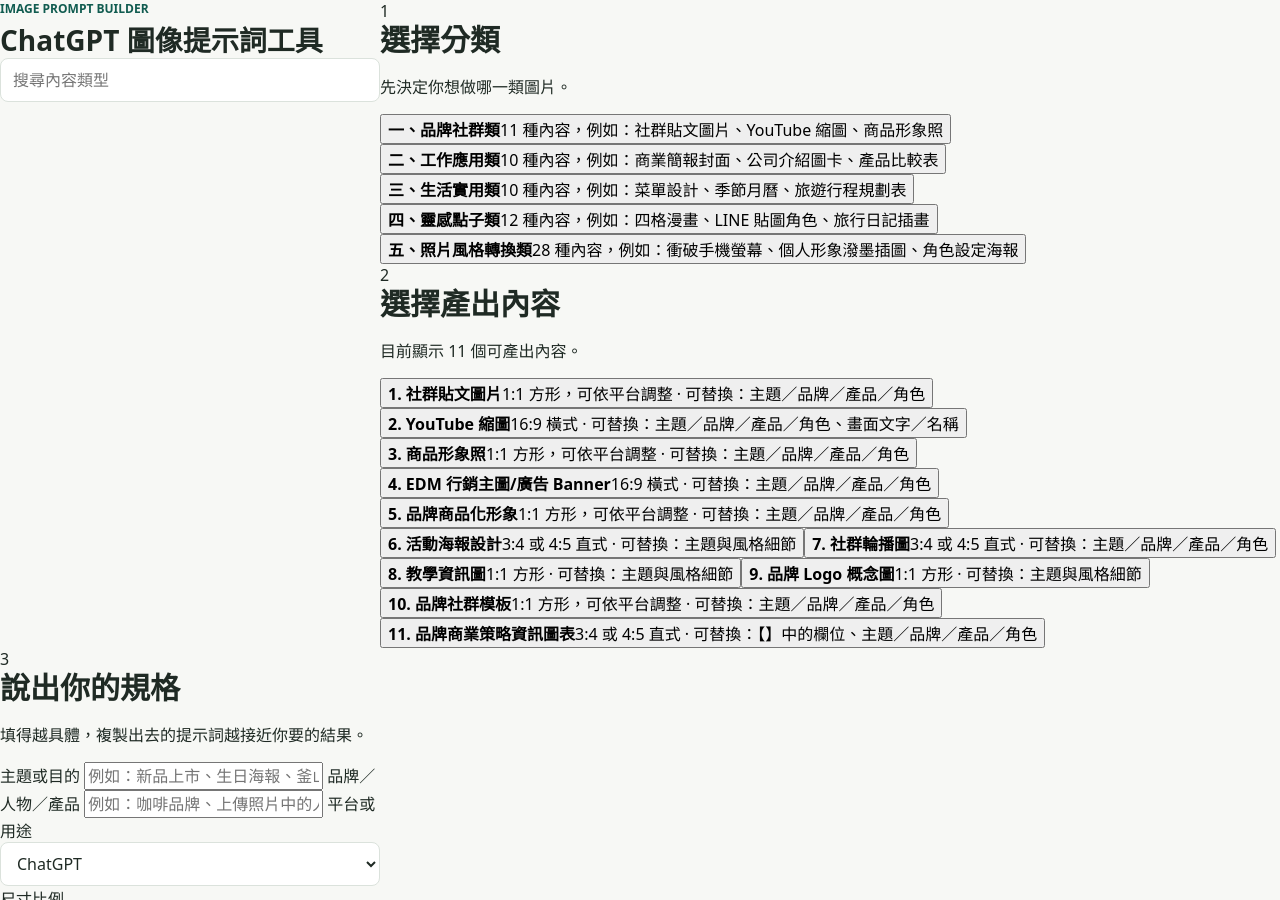
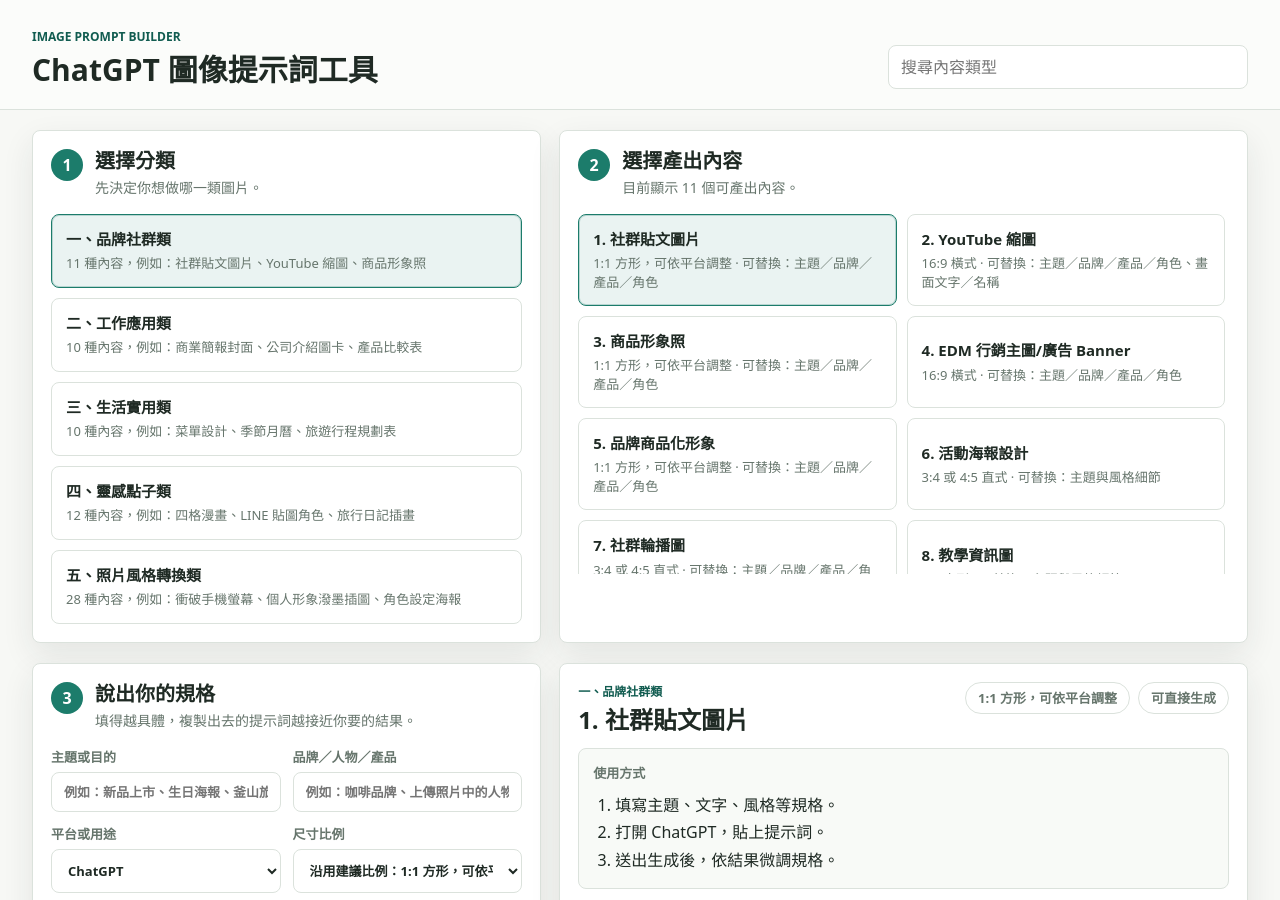
Before and after one commit to kinder1008/chatgpt_pic5, a plain HTML site: page index.html in a window 1280 px wide. Shown: the top 900 px of the page. Drawn offline with Linux system fonts and the light colour scheme.

Commit message:
Fix public layout styles

```diff
--- a/styles.css
+++ b/styles.css
@@ -315,3 +315,245 @@ textarea {
     font-size: 24px;
   }
 }
+
+/* Flow interface */
+.app-shell {
+  display: block;
+  min-height: 100vh;
+}
+
+.topbar {
+  display: flex;
+  align-items: flex-end;
+  justify-content: space-between;
+  gap: 24px;
+  padding: 28px 32px 20px;
+  border-bottom: 1px solid var(--line);
+  background: #fbfcfa;
+}
+
+.topbar h1 {
+  font-size: 30px;
+}
+
+.top-actions {
+  width: min(360px, 42vw);
+}
+
+.step-layout,
+.builder-layout {
+  display: grid;
+  grid-template-columns: minmax(280px, 0.85fr) minmax(0, 1.15fr);
+  gap: 18px;
+  padding: 20px 32px;
+}
+
+.builder-layout {
+  align-items: start;
+  padding-top: 0;
+}
+
+.step-panel,
+.spec-panel,
+.output-panel {
+  border: 1px solid var(--line);
+  border-radius: 8px;
+  background: var(--panel);
+  box-shadow: var(--shadow);
+  padding: 18px;
+}
+
+.step-heading {
+  display: flex;
+  align-items: flex-start;
+  gap: 12px;
+  margin-bottom: 16px;
+}
+
+.step-heading h2 {
+  font-size: 20px;
+  margin: 0 0 4px;
+}
+
+.step-heading p,
+#imageHelp {
+  margin: 0;
+  color: var(--muted);
+  font-size: 14px;
+  line-height: 1.5;
+}
+
+.step-number {
+  flex: 0 0 auto;
+  width: 32px;
+  height: 32px;
+  border-radius: 50%;
+  display: inline-grid;
+  place-items: center;
+  background: var(--accent);
+  color: #fff;
+  font-weight: 800;
+}
+
+.category-grid {
+  display: grid;
+  gap: 10px;
+}
+
+.category-card,
+.option-card {
+  width: 100%;
+  border: 1px solid var(--line);
+  border-radius: 8px;
+  background: #fff;
+  color: var(--ink);
+  text-align: left;
+  cursor: pointer;
+}
+
+.category-card {
+  min-height: 74px;
+  padding: 14px;
+}
+
+.category-card strong,
+.option-card strong {
+  display: block;
+  font-size: 15px;
+  line-height: 1.35;
+}
+
+.category-card span,
+.option-card span {
+  display: block;
+  margin-top: 4px;
+  color: var(--muted);
+  font-size: 13px;
+}
+
+.category-card.is-active,
+.option-card.is-active {
+  border-color: var(--accent);
+  background: rgba(28, 124, 107, 0.09);
+  box-shadow: inset 0 0 0 1px rgba(28, 124, 107, 0.25);
+}
+
+.option-grid {
+  max-height: 360px;
+  overflow: auto;
+  display: grid;
+  grid-template-columns: repeat(2, minmax(0, 1fr));
+  gap: 10px;
+  padding-right: 4px;
+}
+
+.option-card {
+  min-height: 92px;
+  padding: 14px;
+}
+
+.form-grid {
+  display: grid;
+  grid-template-columns: repeat(2, minmax(0, 1fr));
+  gap: 12px;
+}
+
+.form-grid label,
+.wide-field {
+  display: grid;
+  gap: 6px;
+  color: var(--muted);
+  font-size: 13px;
+  font-weight: 700;
+}
+
+.form-grid input,
+.form-grid select,
+.wide-field textarea {
+  width: 100%;
+  border: 1px solid var(--line);
+  border-radius: 8px;
+  background: #fff;
+  color: var(--ink);
+  padding: 10px 12px;
+}
+
+.wide-field {
+  margin-top: 12px;
+}
+
+.wide-field textarea {
+  min-height: 96px;
+  resize: vertical;
+  line-height: 1.6;
+}
+
+.upload-panel {
+  margin-top: 14px;
+  display: grid;
+  gap: 10px;
+}
+
+.output-header {
+  display: flex;
+  justify-content: space-between;
+  align-items: flex-start;
+  gap: 16px;
+  margin-bottom: 14px;
+}
+
+.output-header h2 {
+  font-size: 24px;
+}
+
+.next-step {
+  border: 1px solid var(--line);
+  border-radius: 8px;
+  background: #f8faf7;
+  padding: 14px;
+  margin-bottom: 14px;
+}
+
+.next-step ol {
+  margin: 10px 0 0;
+  padding-left: 22px;
+  color: var(--ink);
+  line-height: 1.7;
+}
+
+.prompt-box textarea {
+  min-height: 380px;
+}
+
+@media (max-width: 980px) {
+  .topbar,
+  .output-header {
+    align-items: stretch;
+    flex-direction: column;
+  }
+
+  .top-actions {
+    width: 100%;
+  }
+
+  .step-layout,
+  .builder-layout {
+    grid-template-columns: 1fr;
+    padding: 16px 20px;
+  }
+
+  .option-grid {
+    grid-template-columns: 1fr;
+    max-height: none;
+  }
+}
+
+@media (max-width: 620px) {
+  .topbar {
+    padding: 22px 20px 16px;
+  }
+
+  .form-grid {
+    grid-template-columns: 1fr;
+  }
+}
```
